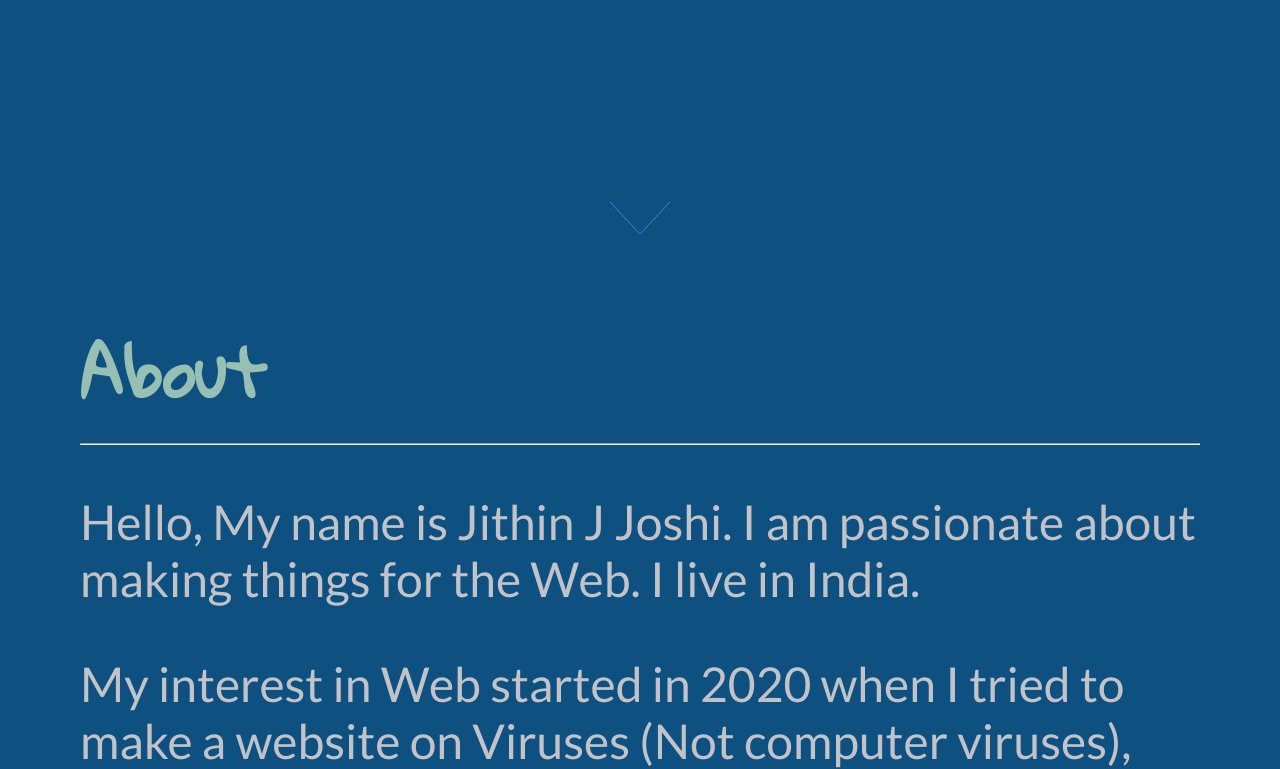
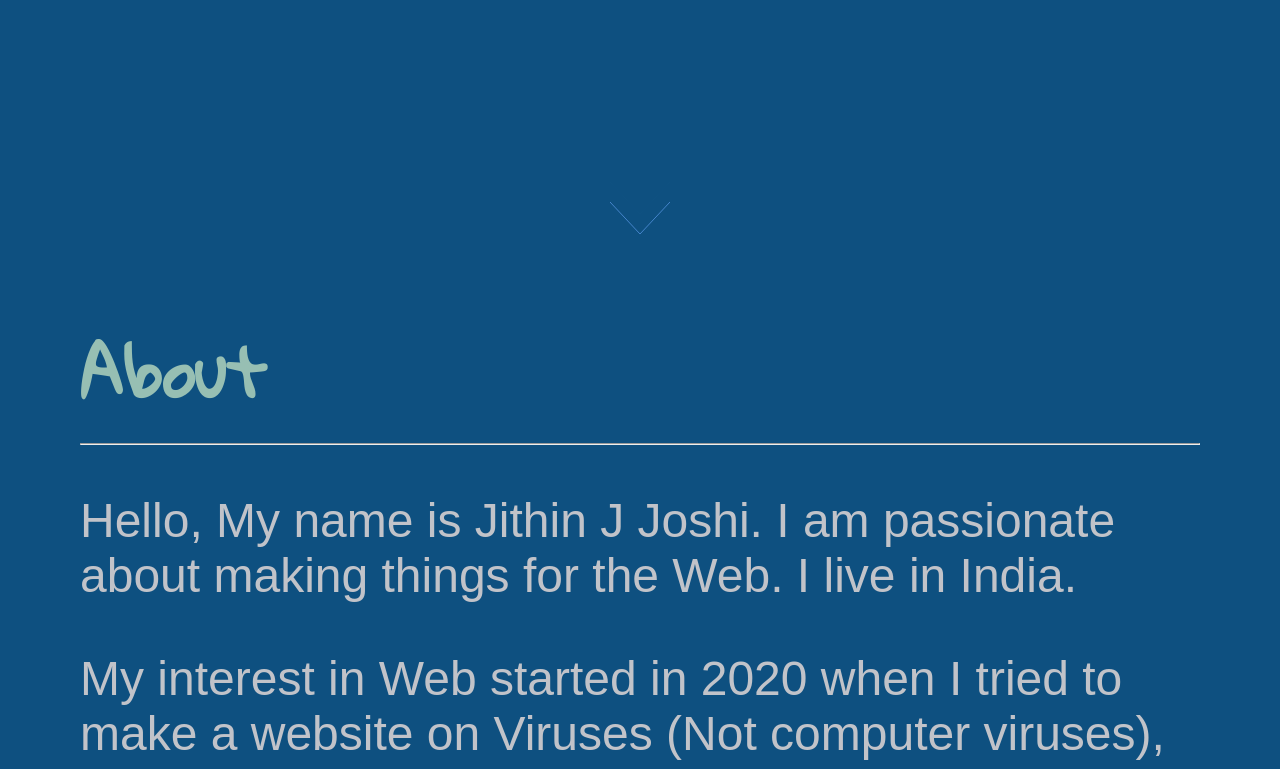
Before and after one commit to mrjithin/my-portfolio, a website: page index.html in a window 1280 px wide. Shown: the part 556-1325 px from the top of the page. Drawn offline with nearby package versions, Linux system fonts and the light colour scheme; files that its build step writes are made by us from their sources; a web font is replaced by a local one.

Commit message:
Update style.scss

```diff
--- a/styles/sass/style.scss
+++ b/styles/sass/style.scss
@@ -21,7 +21,7 @@ html {
 
 body {
   margin: 0;
-  font-family: variables.$Lato;
+  font-family: variables.$Gemunu;
 }
 
 header {
@@ -177,6 +177,7 @@ body > footer {
     text-align: center;
   }
   small {
+    font-family: variables.$Lato;
     font-size: 105%;
     display: block;
     width: 100%;
```
